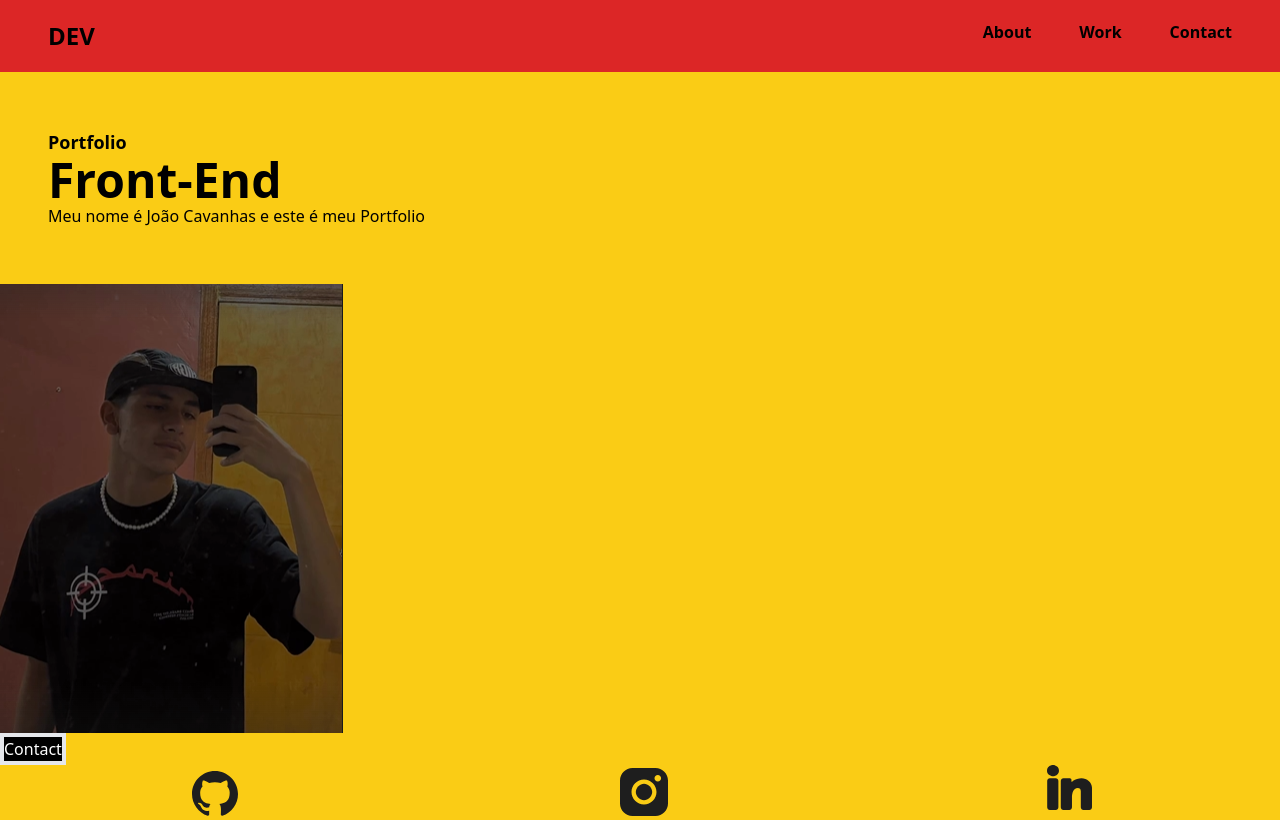
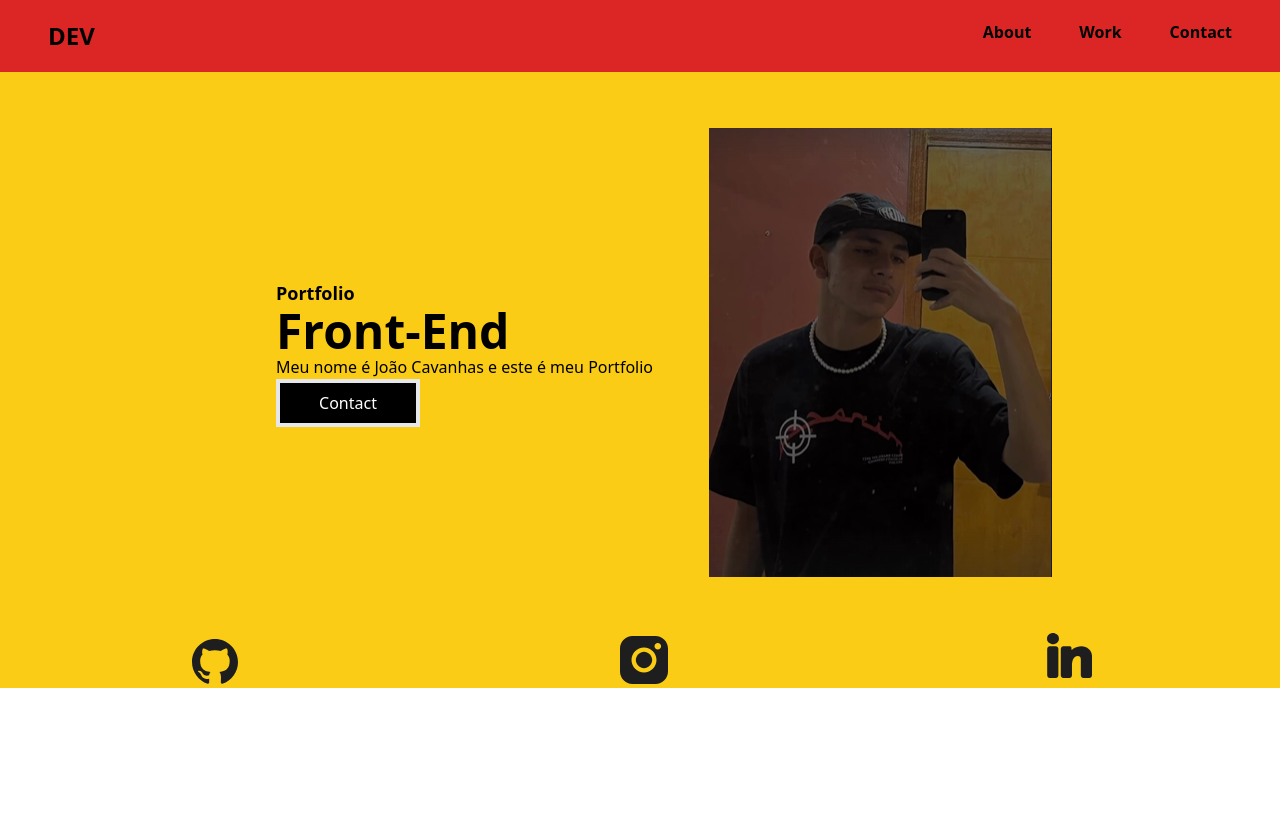
Before and after one commit to joaocavanhass/portfolio-dev.html, a website: page src/index.html in a window 1280 px wide. Drawn offline with nearby package versions, Linux system fonts and the light colour scheme.

Commit message:
feat: clean code

```diff
--- a/src/index.html
+++ b/src/index.html
@@ -22,20 +22,20 @@
     </header>
     <main class="bg-yellow-400 justify-around">
 
-        <div class="flex py-14 pl-12 gap-6 ">
-            <div class="flex-col">
-                <h4 class="flex-col font-semibold text-lg">Portfolio</h4>
-                <h1 class="flex-col text-5xl font-bold">Front-End</h1>
-                <p class="flex-col">Meu nome é João Cavanhas e este é meu <a target="_blank"
+        <div class="flex py-14 pl-12 gap-14 items-center justify-center ">
+            <div class="flex-row">
+                <h4 class=" font-semibold text-lg">Portfolio</h4>
+                <h1 class=" text-5xl font-bold">Front-End</h1>
+                <p class="">Meu nome é João Cavanhas e este é meu <a target="_blank"
                     href="https://www.figma.com/design/pQyK27YAFebngw8OG9wjGO/Portfolio-template---Edit-this-portfolio-and-export-it-as-HTML---Get-your-portflio-live-in-no-time-(Community)?node-id=701-1063&node-type=frame&t=bywa31UcBhgetzZR-0"
                     class="hover:text-red-600 ">Portfolio</a></p>
+                    <button class="w-36 h-12 border-4 text-white bg-black">Contact</button>
+                </div>
+                <div class="">
+                    <img class="" src="/src/images/Captura de tela 2024-11-06 205009.png" alt="">
                 </div>
             </div>
-            <div class="items-center">
-                <img src="/src/images/Captura de tela 2024-11-06 205009.png" alt="">
-            </div>
             <div class="">
-                <button class="border-4 text-white bg-black">Contact</button>
             </div>
             <div class="flex justify-around">
                 <a target="_blank" href="https://github.com/joaocavanhass" class=""><img src="/src/images/github.svg"
```
